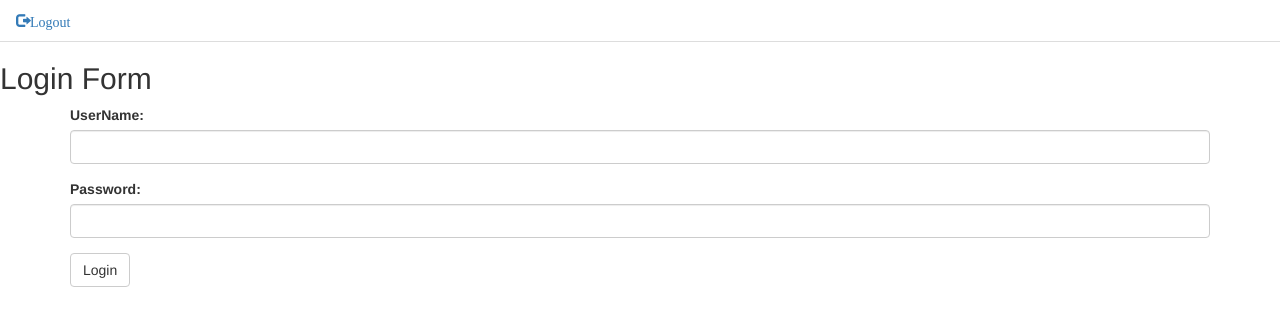
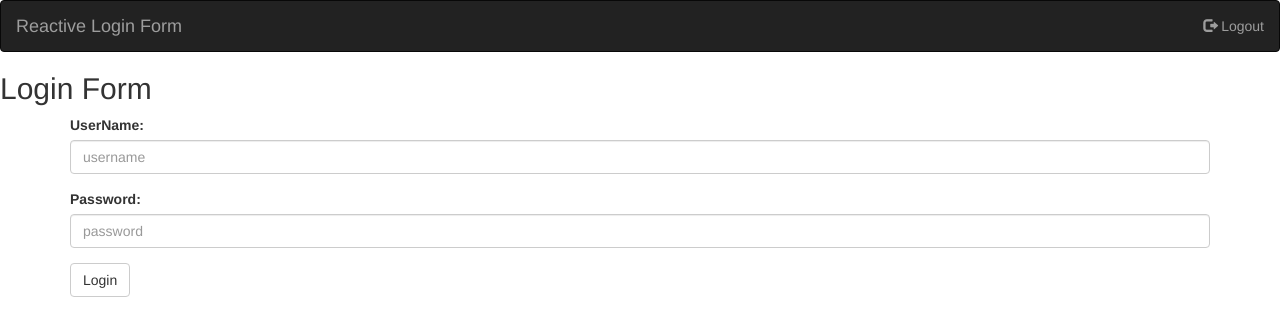
Before and after one commit to sriramsri1991/angular-assignment1, an Angular app in the folder reactive-forms/: page /login in a window 1280 px wide. Shown: the top 336 px of the page. Built offline with nearby package versions, Linux system fonts and the light colour scheme.

Commit message:
Assignment1: Added header name

```diff
--- a/reactive-forms/src/app/header/header.component.html
+++ b/reactive-forms/src/app/header/header.component.html
@@ -1,7 +1,10 @@
-<div class="tab">
-  <ul class="nav nav-tabs" id="tab">
-    <li><a href="/logout">
-      <span class="glyphicon glyphicon-log-out">Logout</span></a>
-    </li>
-  </ul>
-</div>
+<nav class="navbar navbar-inverse">
+  <div class="container-fluid">
+    <div class="navbar-header">
+      <a class="navbar-brand" href="#">Reactive Login Form</a>
+    </div>
+    <ul class="nav navbar-nav navbar-right">
+      <li><a href="/logout"><span class="glyphicon glyphicon-log-out"></span> Logout</a></li>
+    </ul>
+  </div>
+</nav>
--- a/reactive-forms/src/app/login/login.component.html
+++ b/reactive-forms/src/app/login/login.component.html
@@ -1,3 +1,4 @@
+
 
 <h2>Login Form</h2>
 <div class="container">
@@ -6,14 +7,14 @@
     <label for="UserName">
       UserName:
     </label>
-    <input id="UserName" type="text" class="form-control" formControlName="userName">
+    <input id="UserName" type="text" class="form-control" formControlName="userName" placeholder="username" required="true" minlength="3">
   </div>
 
   <div class="form-group">
     <label for="Password">
       Password:
     </label>
-    <input id="Password" type="text" class="form-control" formControlName="password">
+    <input id="Password" type="text" class="form-control" formControlName="password" placeholder="password" required="true" minlength="6">
   </div>
 
   <button class="btn btn-default" type="submit">Login</button>
```
